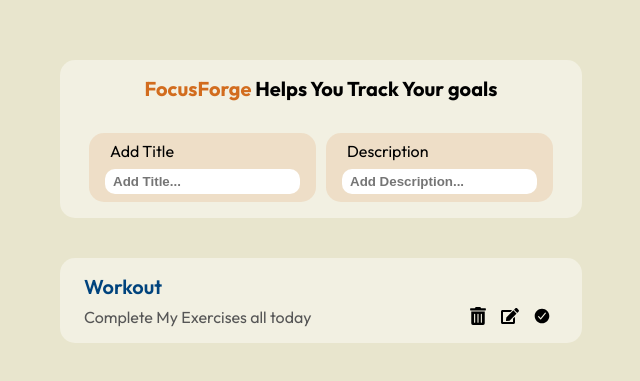
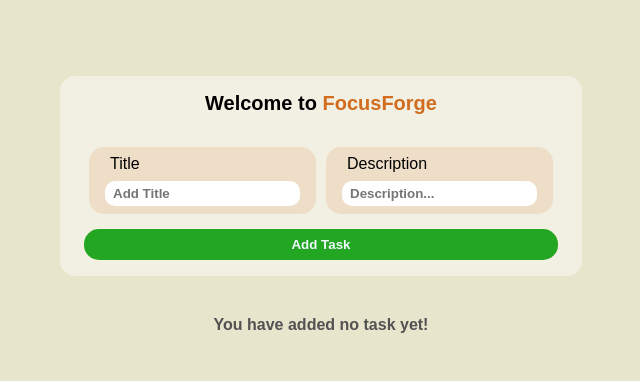
Before and after one commit to pixedit/FocusForge, a React (Vite) app: page / in a window 1280 px wide. Shown: the part 215-596 px from the top of the page, without its empty margins (319-959 px from the left). Built offline with nearby package versions, Linux system fonts and the light colour scheme.

Commit message:
add tasks to taskList functionality

```diff
--- a/src/App.jsx
+++ b/src/App.jsx
@@ -1,12 +1,15 @@
 import AddTask from "./components/Header/AddTask";
 import TaskList from "./components/TaskList/TaskList";
+import { TaskProvider } from "./context/TaskContext";
 
 function App() {
 	return (
 		<div className="container">
 			<div className="to-do-app">
-				<AddTask />
-				<TaskList />
+				<TaskProvider>
+					<AddTask />
+					<TaskList />
+				</TaskProvider>
 			</div>
 		</div>
 	);
--- a/src/components/Header/AddTask.jsx
+++ b/src/components/Header/AddTask.jsx
@@ -1,28 +1,49 @@
 import "./header.css";
-export default function AddTask() {
+import { useContext, useState } from "react";
+import { TaskContext } from "../../context/TaskContext";
+import Button from "../../utils/Button";
+
+const AddTask = () => {
+	const { addTask } = useContext(TaskContext);
+	const [title, setTitle] = useState("");
+	const [description, setDescription] = useState("");
+
+	function handleSubmit(e) {
+		e.preventDefault();
+		if (title.trim() && description.trim()) {
+			addTask({ id: Date.now(), title, description });
+			setTitle("");
+			setDescription("");
+		}
+	}
 	return (
-		<div className="header">
+		<form className="header" onSubmit={handleSubmit}>
 			<h2>
-				<span className="app-name">FocusForge</span> Helps You Track Your goals
+				Welcome to <span className="app-name">FocusForge</span>
 			</h2>
 			<div className="inputs">
-				<Title />
+				<div className="title">
+					<p>Title</p>
+					<input
+						type="text"
+						value={title}
+						onChange={(e) => setTitle(e.target.value)}
+						placeholder="Add Title"
+					/>
+				</div>
+				<div className="task">
+					<p>Description</p>
+					<input
+						type="text"
+						value={description}
+						onChange={(e) => setDescription(e.target.value)}
+						placeholder="Description..."
+					/>
+				</div>
 			</div>
-		</div>
+			<Button onClick={handleSubmit} label="Add Task" />
+		</form>
 	);
-}
+};
 
-function Title() {
-	return (
-		<>
-			<div className="title">
-				<p>Add Title</p>
-				<input type="text" placeholder="Add Title..." />
-			</div>
-			<div className="task">
-				<p>Description</p>
-				<input type="text" placeholder="Add Description..." />
-			</div>
-		</>
-	);
-}
+export default AddTask;
--- a/src/components/Header/header.css
+++ b/src/components/Header/header.css
@@ -43,9 +43,22 @@
     border-radius: 10px;
     margin-top: 8px;
     font-weight: bold;
+    transition: all 0.2s;
+
 }
 
 .inputs input:focus {
     background-color: rgba(203, 167, 135, 0.576);
-    /* color: aliceblue; */
+    transform: scale(1.05);
 }
+
+.header button {
+    border: none;
+    margin-top: 15px;
+    padding: 0.5rem 1rem;
+    border-radius: 15px;
+    background-color: rgba(0, 154, 0, 0.854);
+    color: aliceblue;
+    font-weight: 600;
+
+}
--- a/src/components/TaskItem/TaskItem.jsx
+++ /dev/null
@@ -1,3 +0,0 @@
-export default function TaskItem() {
-	return <div></div>;
-}
--- a/src/components/TaskList/TaskList.jsx
+++ b/src/components/TaskList/TaskList.jsx
@@ -1,19 +1,29 @@
 import "./list.css";
+import { useContext } from "react";
 import { FaTrashAlt } from "react-icons/fa";
 import { FaEdit } from "react-icons/fa";
 import { IoCheckmarkCircle } from "react-icons/io5";
+import { TaskContext } from "../../context/TaskContext";
+
 export default function TaskList() {
+	const { tasks } = useContext(TaskContext);
 	return (
 		<div className="tasks-section">
-			<div className="task-list">
-				<p className="task-title">Workout</p>
+			{tasks.length > 0 ? (
+				tasks.map((task) => (
+					<div className="task-list" key={task.id}>
+						<p className="task-title">{task.title}</p>
 						<div className="task-control">
-					<p>Complete My Exercises all today</p>
+							<p>{task.description}</p>
 							<FaTrashAlt />
 							<FaEdit />
 							<IoCheckmarkCircle />
 						</div>
 					</div>
+				))
+			) : (
+				<p className="task-status">You have added no task yet!</p>
+			)}
 		</div>
 	);
 }
--- a/src/components/TaskList/list.css
+++ b/src/components/TaskList/list.css
@@ -34,3 +34,9 @@
     transform: scale(1.3);
     color: rgb(210, 108, 30);
 }
+
+.task-status {
+    font-weight: 600;
+    color: rgb(82, 82, 82);
+    text-align: center;
+}
--- /dev/null
+++ b/src/context/TaskContext.jsx
@@ -0,0 +1,21 @@
+import { createContext, useState } from "react";
+
+export const TaskContext = createContext();
+
+export function TaskProvider({ children }) {
+	const [tasks, setTasks] = useState([]);
+
+	function addTask(task) {
+		setTasks([...tasks, task]);
+	}
+
+	function editTask(id, updatedTask) {
+		setTasks(tasks.map((task) => (task.id === id ? updatedTask : task)));
+	}
+
+	return (
+		<TaskContext.Provider value={{ tasks, addTask, editTask }}>
+			{children}
+		</TaskContext.Provider>
+	);
+}
--- /dev/null
+++ b/src/utils/Button.jsx
@@ -0,0 +1,5 @@
+const Button = ({ onClick, label }) => {
+	return <button onClick={onClick}>{label}</button>;
+};
+
+export default Button;
--- a/styles/index.css
+++ b/styles/index.css
@@ -1,4 +1,6 @@
-@import url('https://fonts.googleapis.com/css2?family=Outfit:wght@100..900&family=Roboto:ital,wght@0,100;0,300;0,400;0,500;0,700;0,900;1,100;1,300;1,400;1,500;1,700;1,900&display=swap');
+/* @import url('https://fonts.googleapis.com/css2?family=Outfit:wght@100..900&family=Roboto:ital,wght@0,100;0,300;0,400;0,500;0,700;0,900;1,100;1,300;1,400;1,500;1,700;1,900&display=swap'); */
+@import url('https://fonts.googleapis.com/css2?family=Roboto+Mono:ital,wght@0,100..700;1,100..700&family=Vazirmatn:wght@100..900&display=swap');
+
 
 * {
     padding: 0;
@@ -8,7 +10,7 @@
 
 body {
     background-color: rgb(232, 229, 205);
-    font-family: 'Outfit', sans-serif;
+    font-family: "Vasirmath", sans-serif;
 }
 
 ul,
@@ -28,25 +30,3 @@
     align-items: center;
     flex-direction: column;
 }
-
-/* Customize the width of the scrollbar */
-::-webkit-scrollbar {
-    width: 15px;
-}
-
-/* Background of the scrollbar */
-::-webkit-scrollbar-track {
-    background: #f1f1f1;
-    border-radius: 10px;
-}
-
-/* Handle (the draggable part of the scrollbar) */
-::-webkit-scrollbar-thumb {
-    background: #9e6c376f;
-    border-radius: 10px;
-}
-
-/* Handle on hover */
-::-webkit-scrollbar-thumb:hover {
-    background: #8b3f128a;
-}
```
Lines whose indentation alone changed are shown as unchanged.
